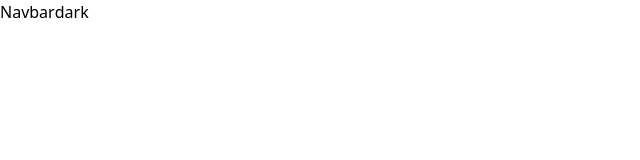
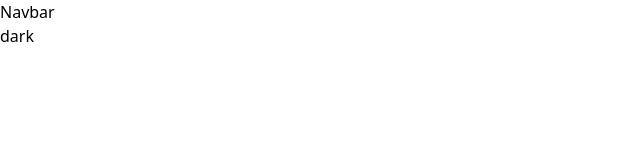
Before and after one commit to Kailash8799/food-delivery-next-js, a Next.js app: page / in a window 1280 px wide. Shown: the top 160 px of the page, without its empty margins (0-640 px from the left). Built offline with nearby package versions, Linux system fonts and the light colour scheme.

Commit message:
changed navbar

```diff
--- a/components/Navbar.jsx
+++ b/components/Navbar.jsx
@@ -19,8 +19,8 @@ export default function Navbar() {
   };
   return (
     <div>
-      Navbar
-      <button onClick={Changetheme}>{themes}</button>
+     <h1  className="text-black dark:text-red-500">Navbar</h1>
+      <button className="text-black dark:text-red-500" onClick={Changetheme}>{themes}</button>
     </div>
   );
 }
```
